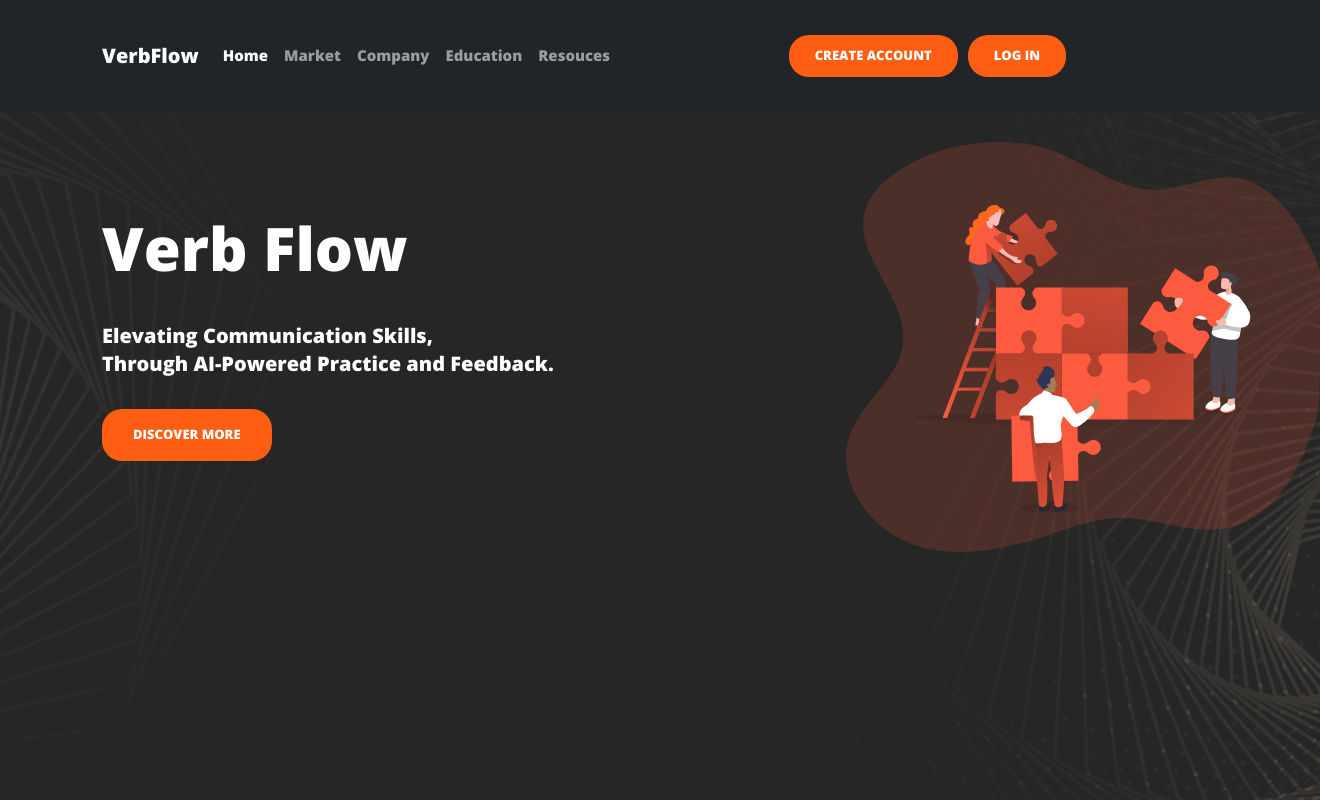
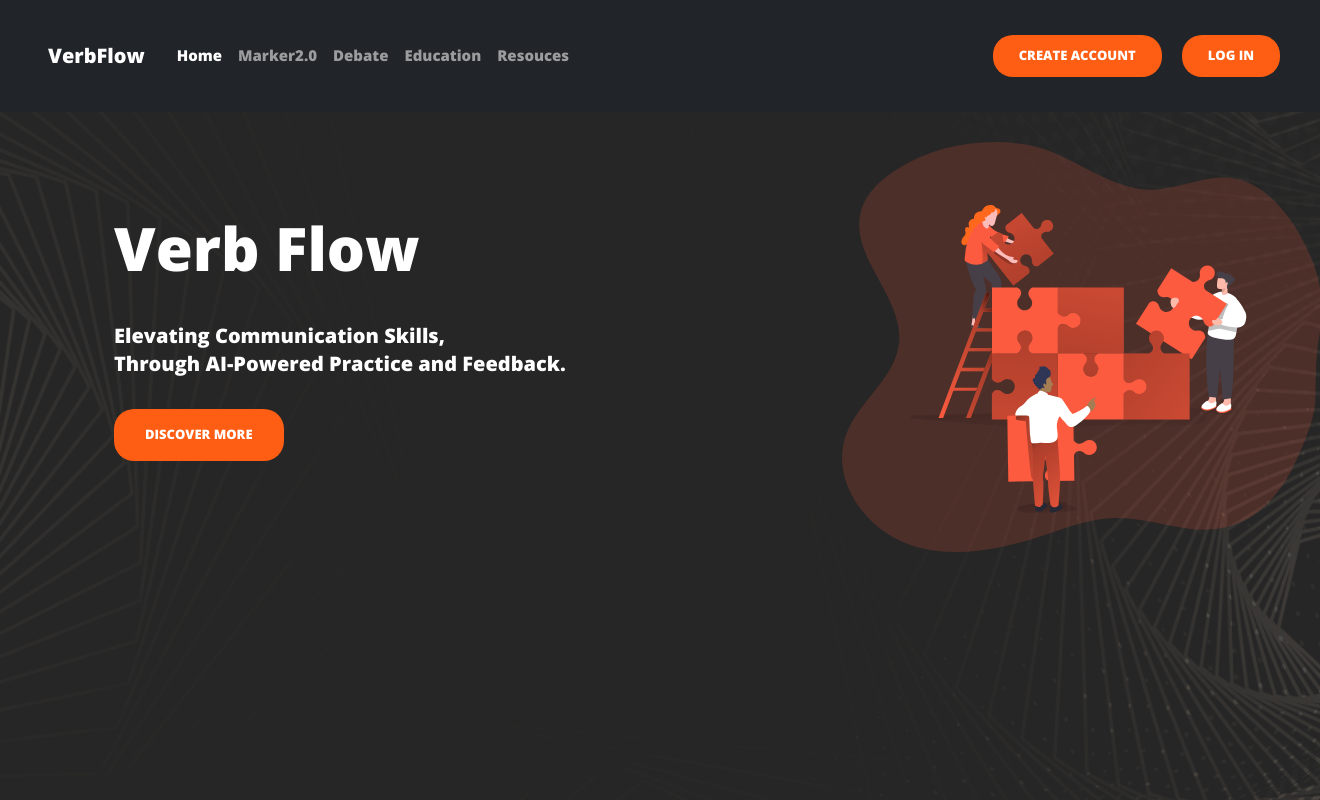
Before and after one commit to YOGESWARAN112004/VerbFlow, a Django app: template VerbFlow_v2/users/templates/users/home.html in a window 1320 px wide. Run offline with Django 5.2, Linux system fonts and the light colour scheme; the template is opened without the code that fills it, so the values that code supplies are empty.

Commit message:
Work on content justification and Navbar Part
Navbar Toggle button script have to add

```diff
--- a/VerbFlow_v2/users/templates/users/base.html
+++ b/VerbFlow_v2/users/templates/users/base.html
@@ -1,6 +1,7 @@
 <!doctype html>
 {% load static %}
 <html lang="en">
+
 <head>
   <!-- Required meta tags -->
   <meta charset="utf-8">
@@ -9,36 +10,103 @@
   <link rel="stylesheet" href="{% static 'css/main.css' %}" type="text/css">
 
   <!-- Bootstrap CSS -->
-    <link href="https://cdn.jsdelivr.net/npm/bootstrap@5.0.0-beta3/dist/css/bootstrap.min.css" rel="stylesheet" integrity="sha384-eOJMYsd53ii+scO/bJGFsiCZc+5NDVN2yr8+0RDqr0Ql0h+rP48ckxlpbzKgwra6" crossorigin="anonymous">
+  <link href="https://cdn.jsdelivr.net/npm/bootstrap@5.0.0-beta3/dist/css/bootstrap.min.css" rel="stylesheet"
+    integrity="sha384-eOJMYsd53ii+scO/bJGFsiCZc+5NDVN2yr8+0RDqr0Ql0h+rP48ckxlpbzKgwra6" crossorigin="anonymous">
   <!--Font Link-->
   <link rel="preconnect" href="https://fonts.gstatic.com">
-    <link href="https://fonts.googleapis.com/css2?family=Montserrat:wght@500&family=Open+Sans:wght@800&display=swap" rel="stylesheet">
+  <link href="https://fonts.googleapis.com/css2?family=Montserrat:wght@500&family=Open+Sans:wght@800&display=swap"
+    rel="stylesheet">
+  <style>
+    /* .nav-container{
+      border: 4px solid green;
 
+    }
+    .collapse {
+      border: 2px solid red;
+      display: flex;
+      justify-content: space-around;
+
+    } */
+    .content{
+      max-width: 1320px;
+      margin: auto;
+      padding: 12px;
+    }
+
+    .nav-container{
+      display: flex;
+      justify-content: space-around;
+      align-items: center;
+      width: 2000px;
+      max-width: 2000px;
+      margin: auto;
+      padding: 0 40px;
+
+    }
+
+    .navbar-brand{
+      padding: 0 8px;
+
+    }
+
+    .collapse{
+      /* width: 2000px; */
+      max-width: 2000px;
+      display: flex;
+      justify-content: space-between;
+      /* justify-content: space-around; */
+    }
+
+    .d-flex{
+      display: flex;
+      gap: 10px;
+      justify-content: space-around;
+    }
+
+    /* .navbar{
+      display: flex;
+      justify-content: space-evenly;
+    } */
+
+
+
+
+
+
+  </style>
 </head>
+
 <body id="bg" style="background-image: url({% static 'images/bg.png' %});">
   {% load static %}
   <nav class="navbar navbar-expand-lg navbar-dark bg-dark" id="main-navbar">
-        <div class="container">
+    <div class="nav-container">
+      <div>
         <a class="navbar-brand" href="{% url 'home' %}">VerbFlow</a>
-          <button class="navbar-toggler" type="button" data-bs-toggle="collapse" data-bs-target="#navbarNavAltMarkup" aria-controls="navbarNavAltMarkup" aria-expanded="false" aria-label="Toggle navigation">
+      </div>
+      <button class="navbar-toggler" type="button" data-bs-toggle="collapse" data-bs-target="#navbarNavAltMarkup"
+        aria-controls="navbarNavAltMarkup" aria-expanded="false" aria-label="Toggle navigation">
         <span class="navbar-toggler-icon"></span>
       </button>
       <div class="collapse navbar-collapse" id="navbarNavAltMarkup">
         <div class="navbar-nav">
           <a class="nav-link active" aria-current="page" href="#">Home</a>
-              <a class="nav-link" href="#">Market</a>
-              <a class="nav-link" href="#">Company</a>
+          <a class="nav-link" href="#">Marker2.0</a>
+          <a class="nav-link" href="#">Debate</a>
           <a class="nav-link" href="#">Education</a>
           <a class="nav-link" href="#">Resouces</a>
 
         </div>
         <form class="d-flex" id="authstyle">
           {% if user.is_authenticated %}
-                <a href="{% url 'profile' %}" class="btn" style="color: white; background-color: #fd5e14;"type="submit" id="header-links"> Profile </a>
-                <a href="{% url 'logout' %}" class="btn" style="color: white; background-color: #fd5e14;"type="submit" id="header-links"> Logout </a>
+          <a href="{% url 'profile' %}" class="btn" style="color: white; background-color: #fd5e14;" type="submit"
+            id="header-links"> Profile </a>
+          <a href="{% url 'logout' %}" class="btn" style="color: white; background-color: #fd5e14;" type="submit"
+            id="header-links"> Logout </a>
           {% else %}
-                <a href="{% url 'register' %}" class="btn" style="color: white; background-color: #fd5e14;"type="submit" id="header-links"> Create Account </a>
-                <a href="{% url 'login' %}" class="btn" style="color: white; background-color: #fd5e14; margin-left: 10px; "type="submit" id="header-links">Log In</a>
+          <a href="{% url 'register' %}" class="btn" style="color: white; background-color: #fd5e14;" type="submit"
+            id="header-links"> Create Account </a>
+          <a href="{% url 'login' %}" class="btn" style="color: white; background-color: #fd5e14; margin-left: 10px; "
+            type="submit" id="header-links">Log In</a>
           {% endif %}
         </form>
       </div>
@@ -53,14 +121,22 @@
       {% endfor %}
       {% endif %}
     </div>
+    <div class="container">
+      <!-- <div class="block-content"> -->
         {% block content %}
+      <!-- </div> -->
+      <!-- <div class="end-block-content"> -->
         {% endblock content %}
+      <!-- </div> -->
+    </div>
   </div>
 
   <!-- Optional JavaScript; choose one of the two! -->
 
   <!-- Option 1: Bootstrap Bundle with Popper -->
-      <script src="https://cdn.jsdelivr.net/npm/bootstrap@5.0.0-beta3/dist/js/bootstrap.bundle.min.js" integrity="sha384-JEW9xMcG8R+pH31jmWH6WWP0WintQrMb4s7ZOdauHnUtxwoG2vI5DkLtS3qm9Ekf" crossorigin="anonymous"></script>
+  <script src="https://cdn.jsdelivr.net/npm/bootstrap@5.0.0-beta3/dist/js/bootstrap.bundle.min.js"
+    integrity="sha384-JEW9xMcG8R+pH31jmWH6WWP0WintQrMb4s7ZOdauHnUtxwoG2vI5DkLtS3qm9Ekf"
+    crossorigin="anonymous"></script>
 
   <!-- Option 2: Separate Popper and Bootstrap JS -->
   <!--
@@ -68,4 +144,5 @@
       <script src="https://cdn.jsdelivr.net/npm/bootstrap@5.0.0-beta3/dist/js/bootstrap.min.js" integrity="sha384-j0CNLUeiqtyaRmlzUHCPZ+Gy5fQu0dQ6eZ/xAww941Ai1SxSY+0EQqNXNE6DZiVc" crossorigin="anonymous"></script>
       -->
 </body>
+
 </html>
```
Lines whose indentation alone changed are shown as unchanged.
